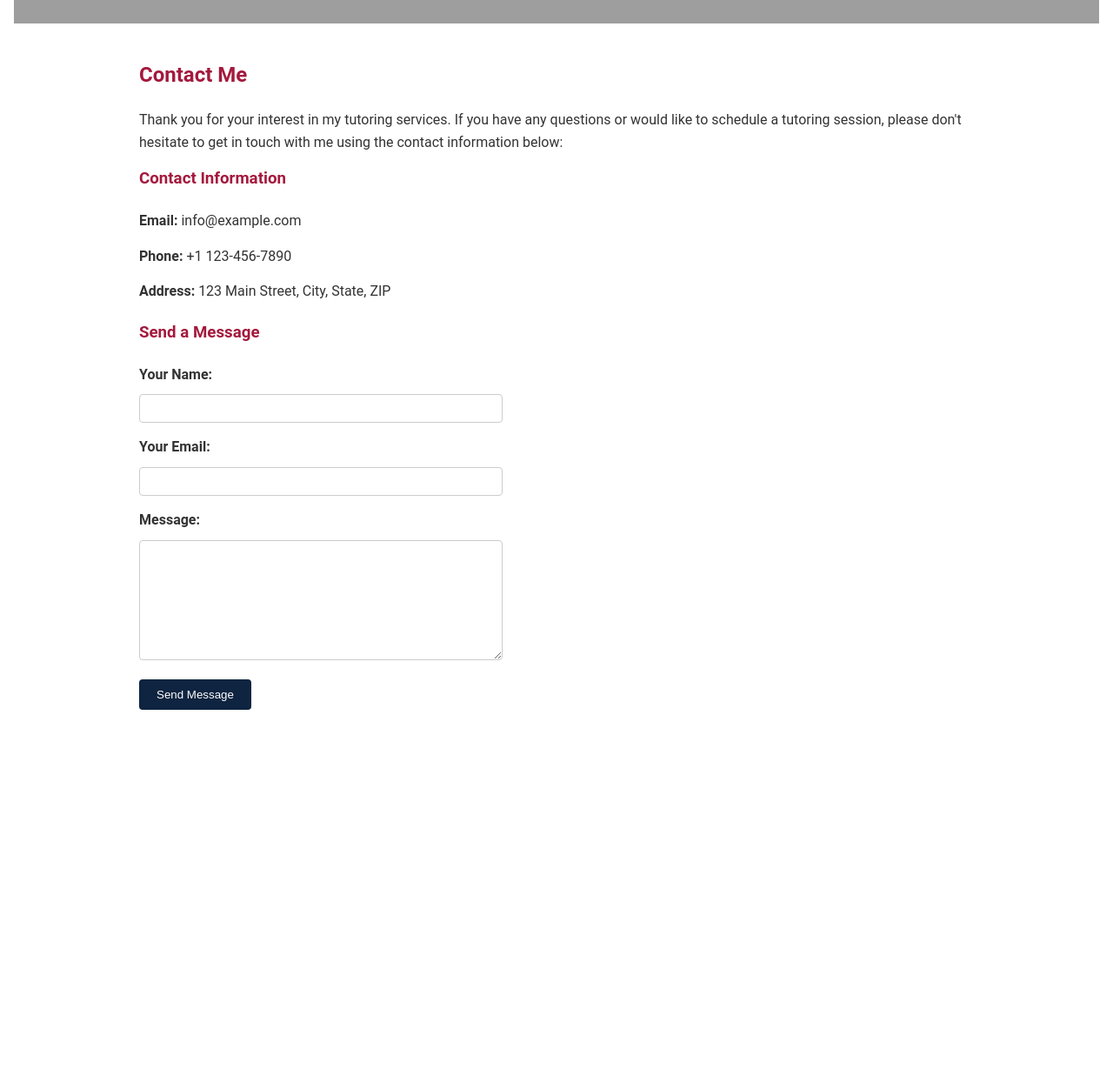
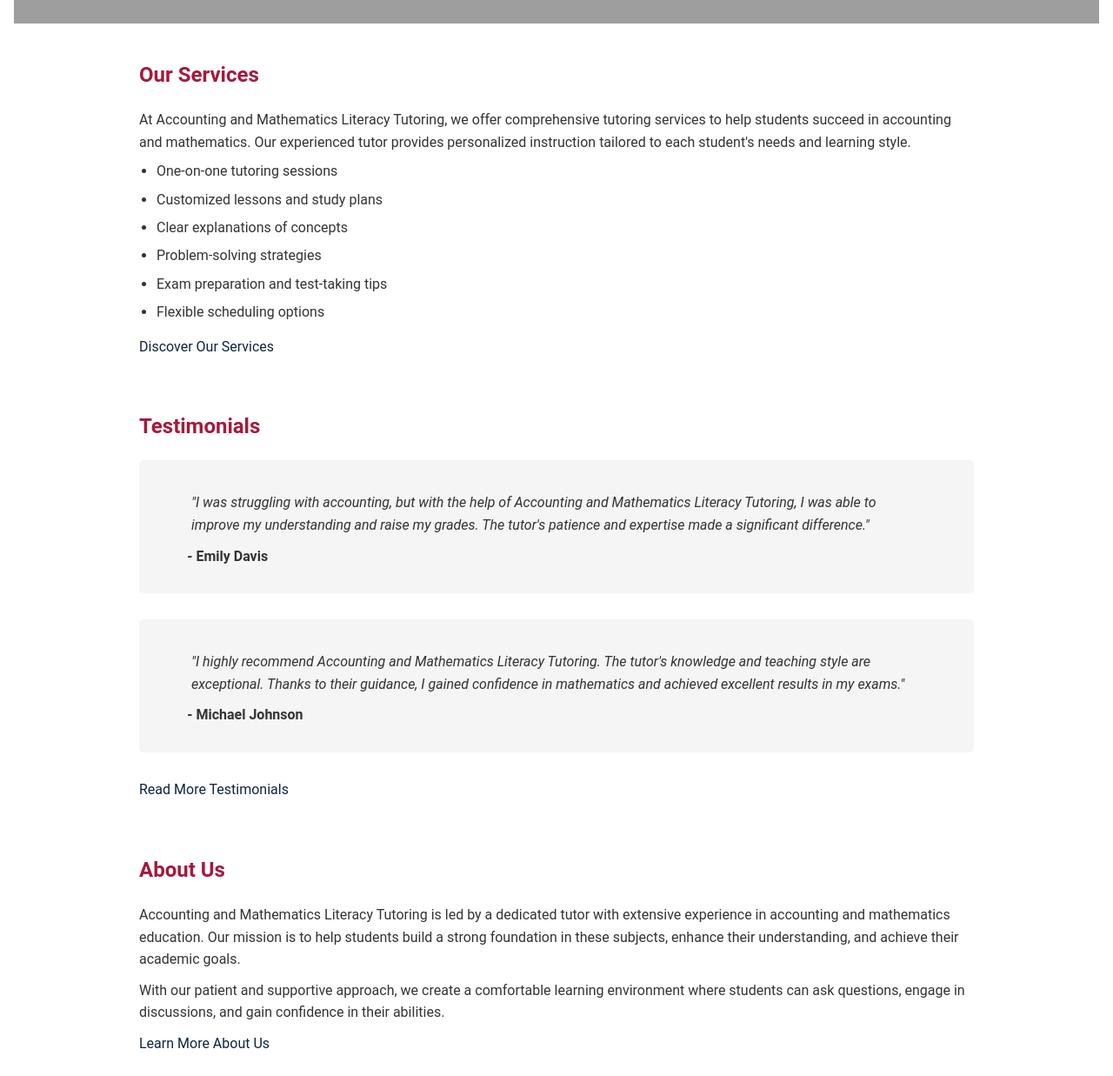
Before and after one commit to taletascharnick/TutorSite, a website: page docs/index.html in a window 1280 px wide. Shown: the part 387-1624 px from the top of the page at 87% size. Before the commit the page ends 1259 px from the top, so only its background shows below. Drawn offline with Linux system fonts and the light colour scheme; grey boxes are pictures that could not be loaded.

Commit message:
Fixed home page content

```diff
--- a/docs/index.html
+++ b/docs/index.html
@@ -21,12 +21,52 @@
     </header>
     <section id="hero">
         <div class="container">
-      <img href=""/>
+            <img href="" />
             <h1>Tutoring Services</h1>
             <p class="hero-text">Unlock Your Potential in Accounting</p>
         </div>
     </section>
-
+    <section id="services">
+        <div class="container">
+            <h2>Our Services</h2>
+            <p>At Accounting and Mathematics Literacy Tutoring, we offer comprehensive tutoring services to help students succeed in accounting and mathematics. Our experienced tutor provides personalized instruction tailored to each student's needs and learning style.</p>
+            <ul>
+                <li>One-on-one tutoring sessions</li>
+                <li>Customized lessons and study plans</li>
+                <li>Clear explanations of concepts</li>
+                <li>Problem-solving strategies</li>
+                <li>Exam preparation and test-taking tips</li>
+                <li>Flexible scheduling options</li>
+            </ul>
+            <a href="services.html" class="btn">Discover Our Services</a>
+        </div>
+    </section>
+    <section id="testimonials">
+        <div class="container">
+            <h2>Testimonials</h2>
+            <div class="testimonial">
+                <blockquote>
+                    <p>"I was struggling with accounting, but with the help of Accounting and Mathematics Literacy Tutoring, I was able to improve my understanding and raise my grades. The tutor's patience and expertise made a significant difference."</p>
+                </blockquote>
+                <p class="testimonial-author">- Emily Davis</p>
+            </div>
+            <div class="testimonial">
+                <blockquote>
+                    <p>"I highly recommend Accounting and Mathematics Literacy Tutoring. The tutor's knowledge and teaching style are exceptional. Thanks to their guidance, I gained confidence in mathematics and achieved excellent results in my exams."</p>
+                </blockquote>
+                <p class="testimonial-author">- Michael Johnson</p>
+            </div>
+            <a href="testimonials.html" class="btn">Read More Testimonials</a>
+        </div>
+    </section>
+    <section id="about">
+        <div class="container">
+            <h2>About Us</h2>
+            <p>Accounting and Mathematics Literacy Tutoring is led by a dedicated tutor with extensive experience in accounting and mathematics education. Our mission is to help students build a strong foundation in these subjects, enhance their understanding, and achieve their academic goals.</p>
+            <p>With our patient and supportive approach, we create a comfortable learning environment where students can ask questions, engage in discussions, and gain confidence in their abilities.</p>
+            <a href="about.html" class="btn">Learn More About Us</a>
+        </div>
+    </section>
     <section id="contact">
         <div class="container">
             <h2>Contact Me</h2>
@@ -58,7 +98,6 @@
     </section>
 
     <!-- Add your footer -->
-
     <!-- Add your JavaScript files for interactivity -->
 </body>
 </html>
```
Lines whose indentation alone changed are shown as unchanged.
